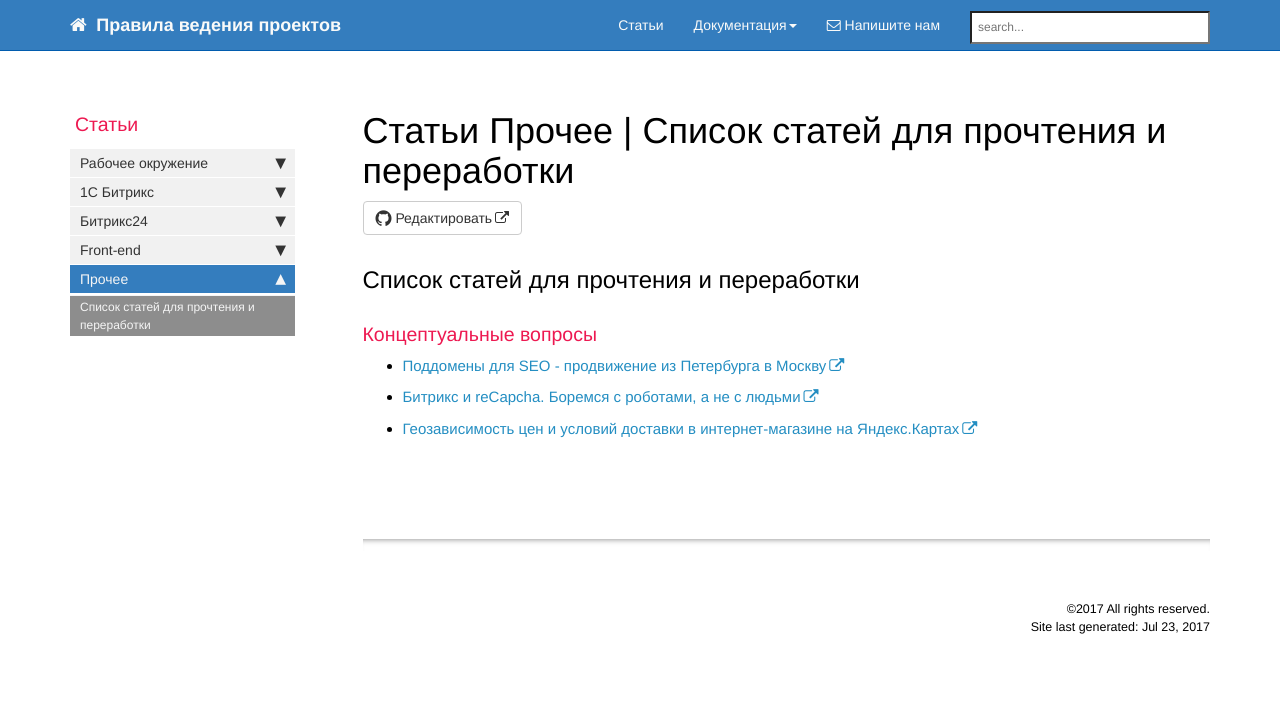
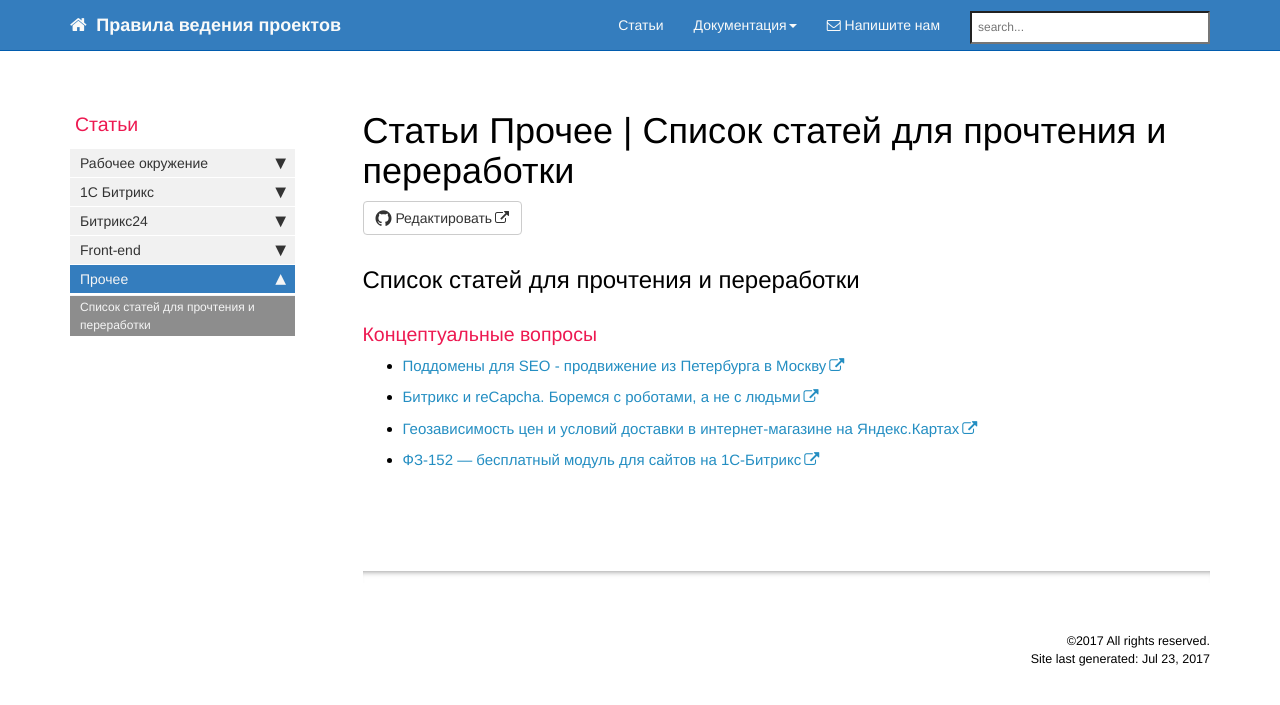
Before and after one commit to gdecider/gdecider.github.io, a Jekyll site: the page built from pages/articles/articles_other-articles-list.md, in a window 1280 px wide. Shown: the top 705 px of the page. Built offline with Jekyll 4.4.1, drawn with Linux system fonts in a browser that asks for light colours; nearby versions of some CDN libraries; comment, search, counter and statistics services are not loaded.

Commit message:
Update articles_other-articles-list.md

```diff
--- a/pages/articles/articles_other-articles-list.md
+++ b/pages/articles/articles_other-articles-list.md
@@ -17,3 +17,5 @@ toc: false
 * [Битрикс и reCapcha. Боремся с роботами, а не с людьми](https://www.intervolga.ru/blog/projects/bitriks-i-recapcha-boremsya-s-robotami-a-ne-s-lyudmi/)
 
 * [Геозависимость цен и условий доставки в интернет-магазине на Яндекс.Картах](https://www.intervolga.ru/blog/support/geozavisimost-tsen-i-usloviy-dostavki-v-internet-magazine-na-yandeks-kartakh/)
+
+* [ФЗ-152 — бесплатный модуль для сайтов на 1С-Битрикс](https://www.intervolga.ru/blog/support/vse-govoryat-o-trebovaniyakh-fz-152-k-saytam-a-my-sdelali/?bx_sender_conversion_id=137632&utm_source=intervolgaru&utm_medium=email&utm_campaign=month_digest)
```
